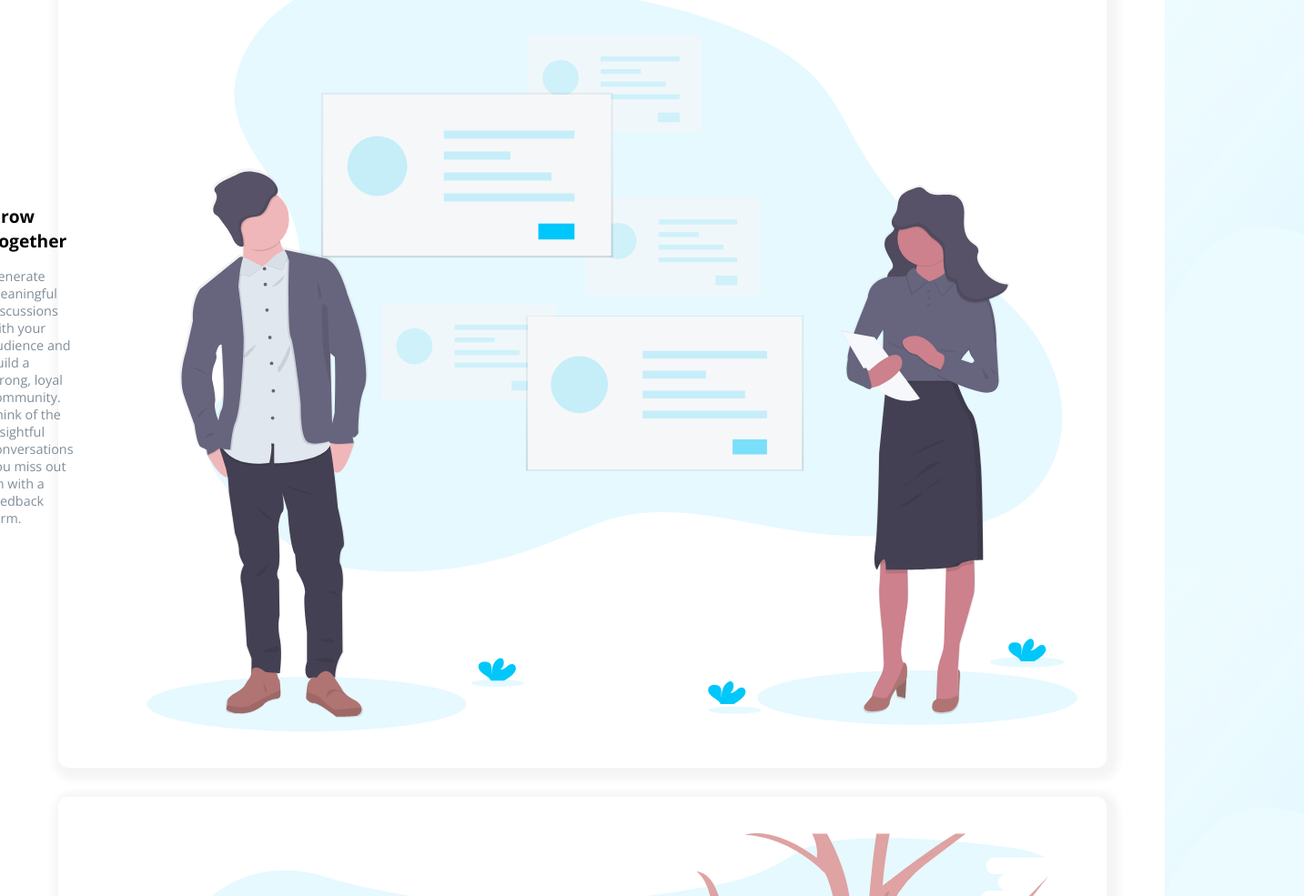
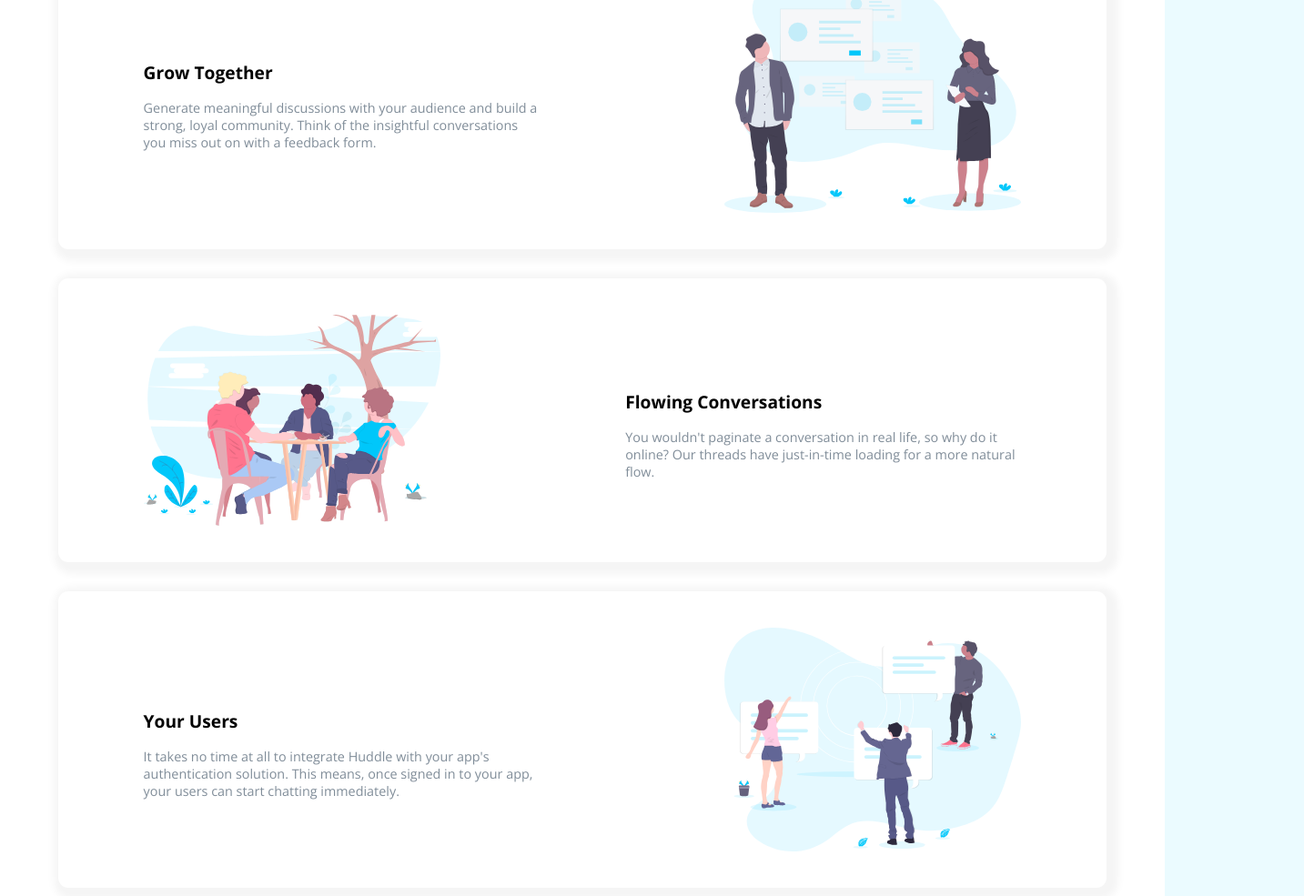
Before and after one commit to sanou098/Huddle-landing-page-with-alternating-feature-blocks, a plain HTML site: page index.html in a window 1280 px wide. Shown: the part 855-1840 px from the top of the page at 91% size, 1433 px wide, since content can reach past the window. Drawn offline with nearby package versions, Linux system fonts and the light colour scheme.

Commit message:
Add files via upload

```diff
--- a/index.html
+++ b/index.html
@@ -41,7 +41,7 @@
   <div class="grow-together container">
     <img class="illustration-grow-together" src="illustration-grow-together.svg" alt="illustration grow together">
 
-    <div class="margin-left">
+    <div class="margin-left texts-container">
     <h2 class="h2-text">Grow Together</h2>
 
     <p class="feature-text">Generate meaningful discussions with your audience and build a strong, loyal community.
@@ -52,7 +52,7 @@
   <div class="flowing-conversation container">
     <img class="illustration-flowing-conversation" src="illustration-flowing-conversation.svg" alt="illustration flowing conversation">
 
-    <div>
+    <div class="texts-container">
     <h2 class="h2-text">Flowing Conversations</h2>
 
     <p class="feature-text">You wouldn't paginate a conversation in real life, so why do it online? Our threads
@@ -63,7 +63,7 @@
   <div class="your-user container">
     <img class="illustration-your-users" src="illustration-your-users.svg" alt="illustration your users">
 
-    <div class="margin-left">
+    <div class="margin-left texts-container">
     <h2 class="h2-text">Your Users</h2>
 
     <p class="feature-text">It takes no time at all to integrate Huddle with your app's authentication solution.
--- a/style.css
+++ b/style.css
@@ -272,16 +272,12 @@ body{
     .container{
         display: flex;
         text-align: initial;
-        gap: 2rem;
         align-items: center;
+        justify-content: space-around;
     }
 
     .grow-together, .your-user{
         flex-direction: row-reverse;
-    }
-
-    .illustration-flowing-conversation, .margin-left{
-        margin-left: 2rem;
     }
     }
 
@@ -313,6 +309,29 @@ body{
         gap: 5rem;
         margin-left: 2rem;
         margin-right: 2rem;
+        flex: 1;
+        min-width: 0;
+
+    }
+
+    .illustration-grow-together{
+        flex-basis: 30%;
+        max-width: 30%;
+    }
+
+    .texts-container{
+        flex-basis: 40%;
+        max-width: 40%;
+    }
+
+    .illustration-flowing-conversation{
+        flex-basis: 30%;
+        max-width: 30%;
+    }
+
+    .illustration-your-users{
+        flex-basis: 30%;
+        max-width: 30%;
     }
 
     .flex-container{
```
